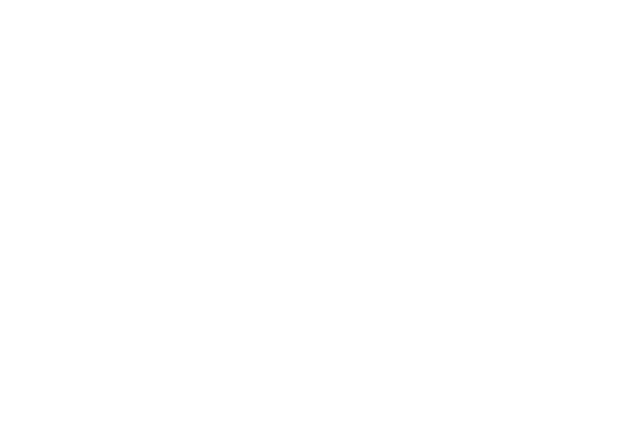
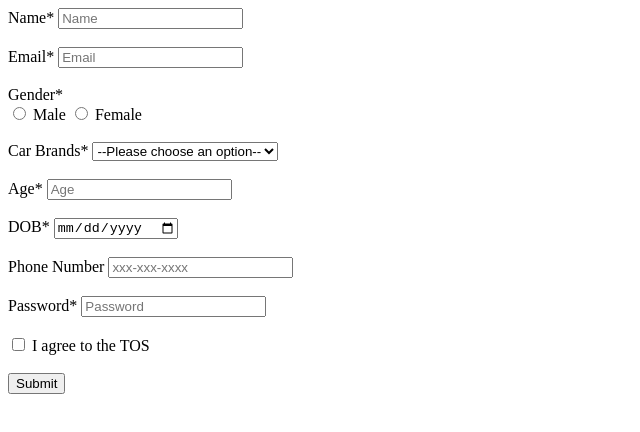
Before and after one commit to acciojob/signup-form-car-Rabial-Hosen, a website: page main.html in a window 1280 px wide. Shown: the whole page, without its empty margins (0-640 px from the left). Drawn offline with Linux system fonts and the light colour scheme.

Commit message:
created a submission

```diff
--- a/main.html
+++ b/main.html
@@ -8,6 +8,46 @@
 
 <body>
 	<!-- the entire body must be written by student -->
+	<form method="POST">
+  <label for="name">Name*</label>
+  <input type="text" id="name" name="name" placeholder="Name" required><br><br>
+
+  <label for="email">Email*</label>
+  <input type="email" id="email" name="email" placeholder="Email" required><br><br>
+
+  <label>Gender*</label>
+  <br>
+  <input type="radio" id="gender_m" name="gender" value="male" required>
+  <label for="gender_m">Male</label>
+  <input type="radio" id="gender_f" name="gender" value="female" required>
+  <label for="gender_f">Female</label>
+  <br><br>
+
+  <label for="cars">Car Brands*</label>
+  <select id="cars" name="cars" required>
+    <option value="" selected disabled>--Please choose an option--</option>
+    <option value="bmw">BMW</option>
+    <option value="audi">Audi</option>
+    <option value="mercedez">Mercedez</option>
+  </select><br><br>
+
+  <label for="age">Age*</label>
+  <input type="number" id="age" name="age" placeholder="Age" required><br><br>
+
+  <label for="dob">DOB*</label>
+  <input type="date" id="dob" name="dob" required><br><br>
+
+  <label for="tel">Phone Number</label>
+  <input type="tel" id="tel" name="tel" placeholder="xxx-xxx-xxxx"><br><br>
+
+  <label for="password">Password*</label>
+  <input type="password" id="password" name="password" placeholder="Password" required><br><br>
+
+  <input type="checkbox" id="tos" name="tos" required>
+  <label for="tos">I agree to the TOS</label><br><br>
+
+  <button type="submit">Submit</button>
+</form>
     <script type="text/javascript" src="./script.js">
 </script>
 
```
